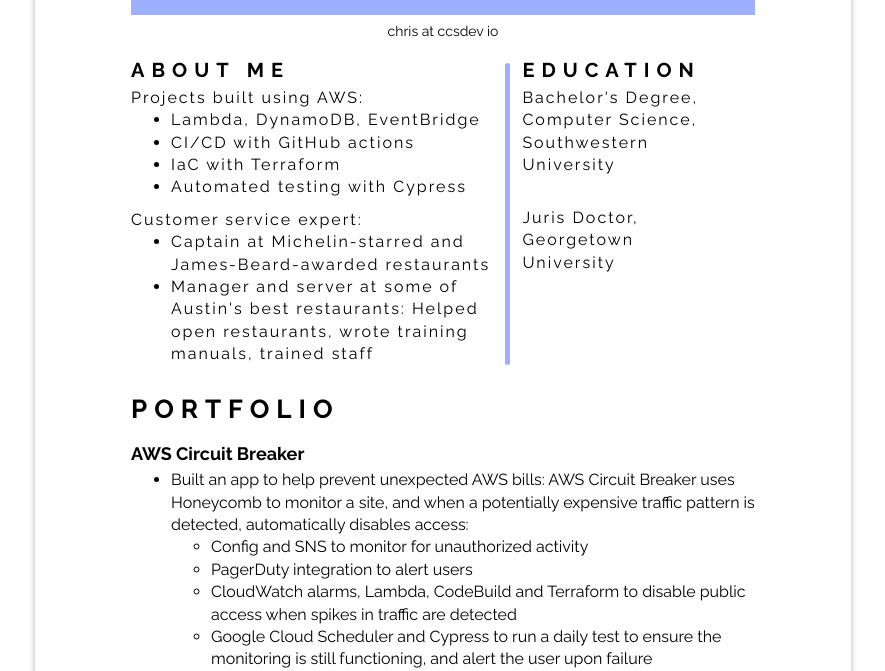
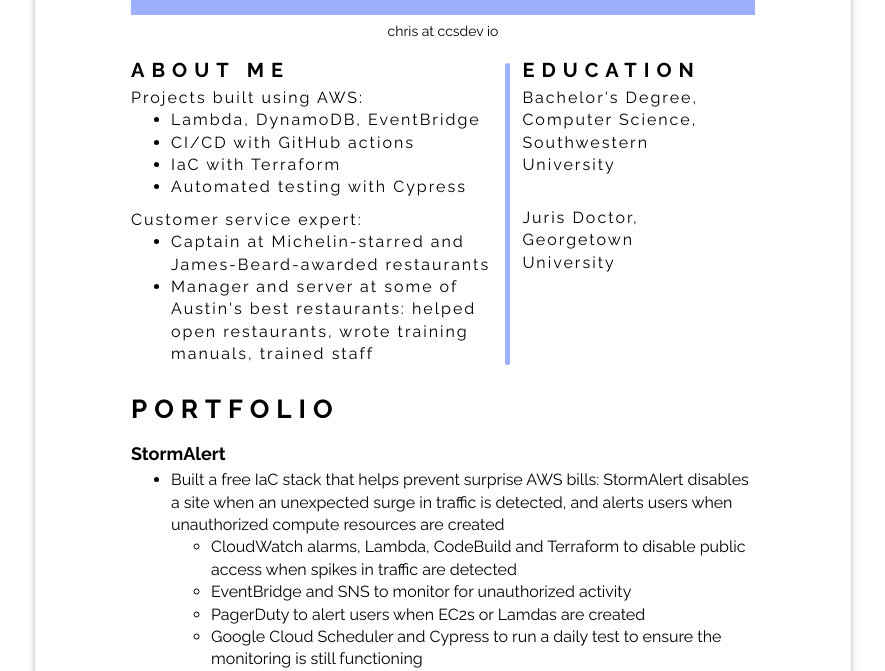
Before and after one commit to ccsdevio/CloudChallenge, a website: page s3/index.html in a window 1280 px wide. Shown: the part 129-800 px from the top of the page, without its empty margins (197-1082 px from the left). Drawn offline with Linux system fonts and the light colour scheme; no server answers.

Commit message:
committing before revert

```diff
--- a/s3/assets/css/style.css
+++ b/s3/assets/css/style.css
@@ -49,7 +49,7 @@ body {
   align-items: center;
   justify-content: center;
   margin: auto;
-  width: 80%;
+  width: 60%;
   padding-top: 5px;
   padding-bottom: 10px;
   font-size: 14px;
--- a/s3/index.html
+++ b/s3/index.html
@@ -53,7 +53,7 @@
             <p>Customer service expert:</p>
             <ul>
               <li>Captain at Michelin-starred and James-Beard-awarded restaurants</li>
-              <li>Manager and server at some of Austin's best restaurants: Helped open restaurants, wrote training manuals, trained staff</li>
+              <li>Manager and server at some of Austin's best restaurants: helped open restaurants, wrote training manuals, trained staff</li>
             </ul>
           </div>
         </div>
@@ -75,22 +75,22 @@
       </div>
       <div class="am-ed-portfolio-separator"></div>
       <h2 class="section-heading">PORTFOLIO</h2>
-      <div class="project-name">AWS Circuit Breaker</div>
+      <div class="project-name">StormAlert</div>
       <div class="project-description">
         <ul>
-          <li>Built an app to help prevent unexpected AWS bills: AWS Circuit Breaker uses Honeycomb to monitor a site, and when a potentially expensive traffic pattern is detected, automatically disables access:</li>
+          <li>Built a free IaC stack that helps prevent surprise AWS bills: StormAlert disables a site when an unexpected surge in traffic is detected, and alerts users when unauthorized compute resources are created</li>
           <ul>
-            <li>Config and SNS to monitor for unauthorized activity</li>
-            <li>PagerDuty integration to alert users</li>
             <li>CloudWatch alarms, Lambda, CodeBuild and Terraform to disable public access when spikes in traffic are detected</li>
-            <li>Google Cloud Scheduler and Cypress to run a daily test to ensure the monitoring is still functioning, and alert the user upon failure</li>
+            <li>EventBridge and SNS to monitor for unauthorized activity</li>
+            <li>PagerDuty to alert users when EC2s or Lamdas are created</li>
+            <li>Google Cloud Scheduler and Cypress to run a daily test to ensure the monitoring is still functioning</li>
           </ul>
         </ul>
       </div>
       <div class="project-name">Forrest Brazeal's Cloud Challenge</div>
       <div class="project-description">
         <ul>
-          <li>Built this résumé webpage and view counter using AWS, IaC, and CI/CD:</li>
+          <li>Built this résumé webpage and view counter using AWS, IaC, and CI/CD</li>
           <ul>
             <li>Edge content delivery and HTTPS using Cloudfront</li>
             <li>Content served from S3 bucket</li>
```
